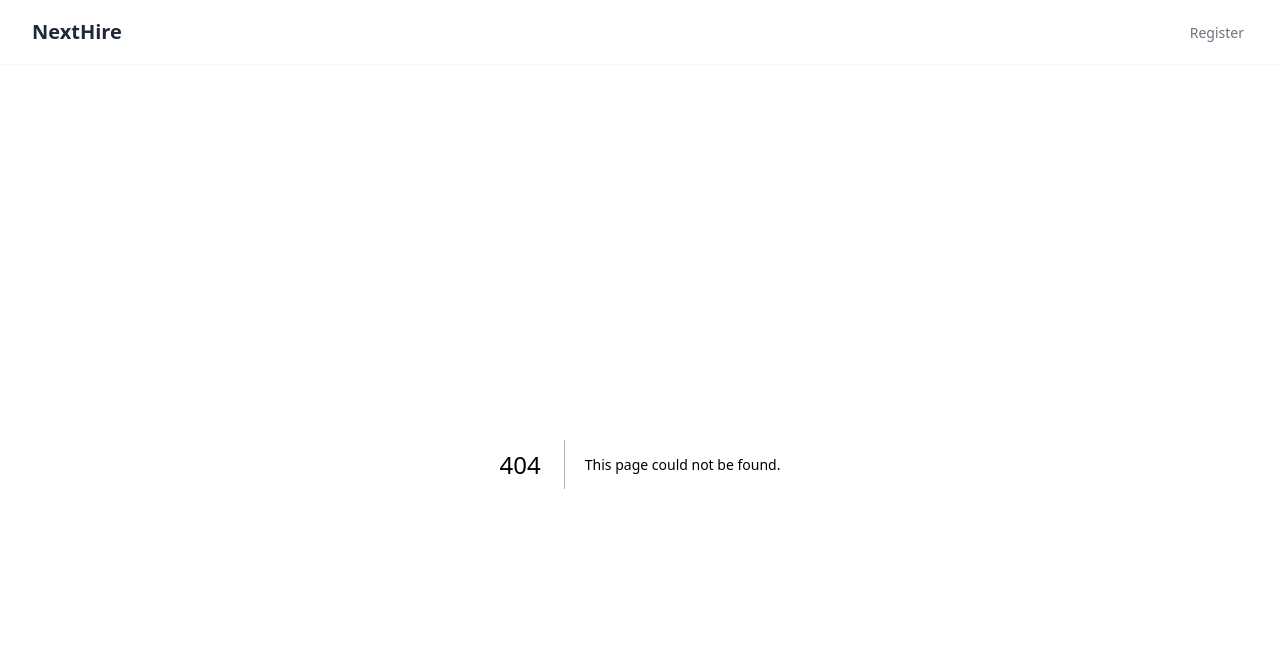
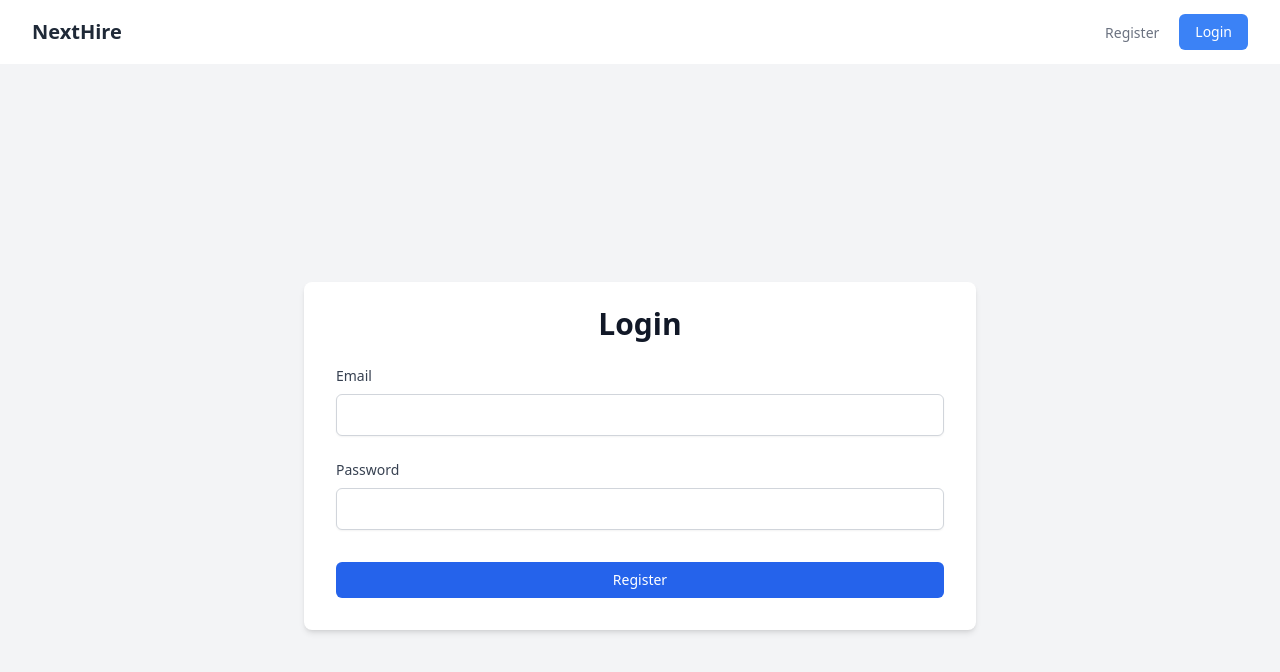
Before and after one commit to NavroO/nexthire-frontend, a Next.js app: page /pages/login in a window 1280 px wide. Before the commit this address had no page. Shown: the top 672 px of the page. Built offline with nearby package versions, Linux system fonts and the light colour scheme.

Commit message:
add login form

```diff
--- /dev/null
+++ b/src/app/components/LoginForm.tsx
@@ -0,0 +1,129 @@
+/* eslint-disable prefer-const */
+"use client";
+import { useState } from "react";
+
+const LoginForm = () => {
+  const [formData, setFormData] = useState({
+    email: "",
+    password: "",
+  });
+  interface FormErrors {
+    email?: string;
+    password?: string;
+  }
+
+  const [errors, setErrors] = useState<FormErrors>({});
+  const [isSubmitting, setIsSubmitting] = useState(false);
+
+  const handleChange = (e) => {
+    const { name, value } = e.target;
+    setFormData((prevData) => ({
+      ...prevData,
+      [name]: value,
+    }));
+  };
+
+  const validateForm = (): FormErrors => {
+    let newErrors: FormErrors = {};
+    if (!formData.email.trim()) {
+      newErrors.email = "Email is required";
+    } else if (!/\S+@\S+\.\S+/.test(formData.email)) {
+      newErrors.email = "Email is invalid";
+    }
+    if (!formData.password) {
+      newErrors.password = "Password is required";
+    } else if (formData.password.length < 6) {
+      newErrors.password = "Password must be at least 6 characters";
+    }
+    return newErrors;
+  };
+
+  const handleSubmit = (e) => {
+    e.preventDefault();
+    const newErrors = validateForm();
+    if (Object.keys(newErrors).length === 0) {
+      setIsSubmitting(true);
+      // Here you would typically send the data to your server
+      console.log("Form submitted:", formData);
+      // Simulate API call
+      setTimeout(() => {
+        setIsSubmitting(false);
+        // Reset form after successful submission
+        setFormData({ email: "", password: "" });
+      }, 1000);
+    } else {
+      setErrors(newErrors);
+    }
+  };
+
+  return (
+    <div className="max-w-md w-full space-y-8 sm:max-w-lg md:max-w-xl lg:max-w-2xl">
+      <form
+        onSubmit={handleSubmit}
+        className="bg-white shadow-md rounded-lg px-8 pt-6 pb-8 mb-4"
+      >
+        <h2 className="text-3xl font-extrabold text-center text-gray-900 mb-6">
+          Login
+        </h2>
+        <div className="mt-6 space-y-2">
+          <label
+            htmlFor="email"
+            className="block text-sm font-medium text-gray-700"
+          >
+            Email
+          </label>
+          <input
+            id="email"
+            name="email"
+            type="email"
+            value={formData.email}
+            onChange={handleChange}
+            className={`w-full px-3 py-2 border rounded-md shadow-sm focus:outline-none focus:ring-2 focus:ring-blue-500 ${
+              errors.email ? "border-red-500" : "border-gray-300"
+            }`}
+          />
+          {errors.email && (
+            <p className="text-red-500 text-xs italic">{errors.email}</p>
+          )}
+        </div>
+        <div className="mt-6 space-y-2">
+          <label
+            htmlFor="password"
+            className="block text-sm font-medium text-gray-700"
+          >
+            Password
+          </label>
+          <input
+            id="password"
+            name="password"
+            type="password"
+            value={formData.password}
+            onChange={handleChange}
+            className={`w-full px-3 py-2 border rounded-md shadow-sm focus:outline-none focus:ring-2 focus:ring-blue-500 ${
+              errors.password ? "border-red-500" : "border-gray-300"
+            }`}
+          />
+          {errors.password && (
+            <p className="text-red-500 text-xs italic">{errors.password}</p>
+          )}
+        </div>
+        <div className="mt-8">
+          <button
+            type="submit"
+            disabled={isSubmitting}
+            className="w-full px-4 py-2 text-sm font-medium text-white bg-blue-600 rounded-md hover:bg-blue-700 focus:outline-none focus:ring-2 focus:ring-offset-2 focus:ring-blue-500 disabled:opacity-50"
+          >
+            {isSubmitting ? "Registering..." : "Register"}
+          </button>
+        </div>
+        {isSubmitting && (
+          <div className="mt-4 p-4 bg-blue-100 text-blue-700 rounded-md">
+            <p>Registration in progress...</p>
+          </div>
+        )}
+      </form>
+    </div>
+  );
+};
+
+export default LoginForm;
--- a/src/app/components/Navbar.tsx
+++ b/src/app/components/Navbar.tsx
@@ -31,12 +31,12 @@ export default function Navbar() {
             >
               Register
             </Link>
-            {/* <Link
-              href="/login"
+            <Link
+              href="/pages/login"
               className="bg-blue-500 hover:bg-blue-600 text-white px-4 py-2 rounded-md text-sm font-medium transition-colors duration-200"
             >
               Login
-            </Link> */}
+            </Link>
           </div>
           <div className="-mr-2 flex items-center sm:hidden">
             <button
--- /dev/null
+++ b/src/app/pages/login/page.tsx
@@ -0,0 +1,15 @@
+import LoginForm from "@/app/components/LoginForm";
+import Head from "next/head";
+
+const Register = () => {
+  return (
+    <div className="min-h-screen flex items-center justify-center bg-gray-100">
+      <Head>
+        <title>Login</title>
+      </Head>
+      <LoginForm />
+    </div>
+  );
+};
+
+export default Register;
```
